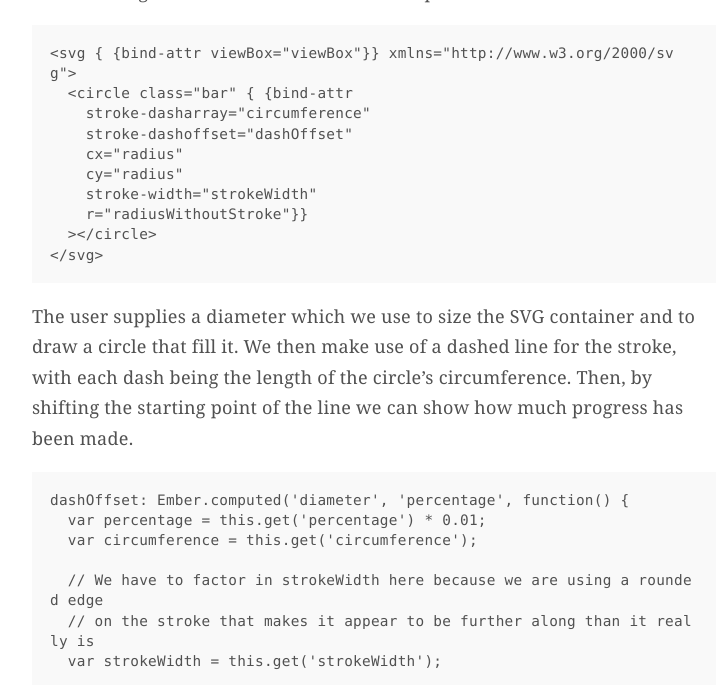
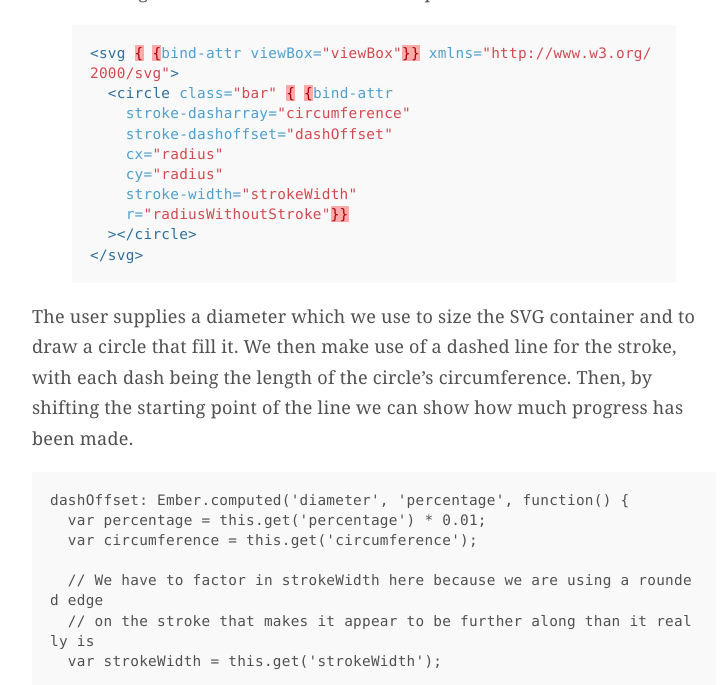
Before and after one commit to venn/blog, a Jekyll site: the page built from _posts/2014-08-22-building-a-juicy-progress-bar-component-in-ember.md, in a window 1280 px wide and 900 px high, scrolled down 986 px, cut to the strip 215-900 px from the top of the window. Shown: the whole strip, without its empty margins (266-991 px from the left). Built offline with Jekyll 4.4.1, drawn with Linux system fonts in a browser that asks for light colours; comment, search, counter and statistics services are not loaded.

Commit message:
Test alternate highlight support

```diff
--- a/_posts/2014-08-22-building-a-juicy-progress-bar-component-in-ember.md
+++ b/_posts/2014-08-22-building-a-juicy-progress-bar-component-in-ember.md
@@ -20,7 +20,7 @@ You can see the final version below. Hit the simulate button to see it in action
 
 Creating this effect is not possible in CSS as far as I know, so I decided to build it using SVG. Here is the basic SVG setup:
 
-~~~ HTML
+{% highlight html %}
 <svg { {bind-attr viewBox="viewBox"}} xmlns="http://www.w3.org/2000/svg">
   <circle class="bar" { {bind-attr
     stroke-dasharray="circumference"
@@ -31,7 +31,7 @@ Creating this effect is not possible in CSS as far as I know, so I decided to bu
     r="radiusWithoutStroke"}}
   ></circle>
 </svg>
-~~~
+{% endhighlight %}
 
 The user supplies a diameter which we use to size the SVG container and to draw a circle that fill it. We then make use of a dashed line for the stroke, with each dash being the length of the circle's circumference. Then, by shifting the starting point of the line we can show how much progress has been made.
 
```
